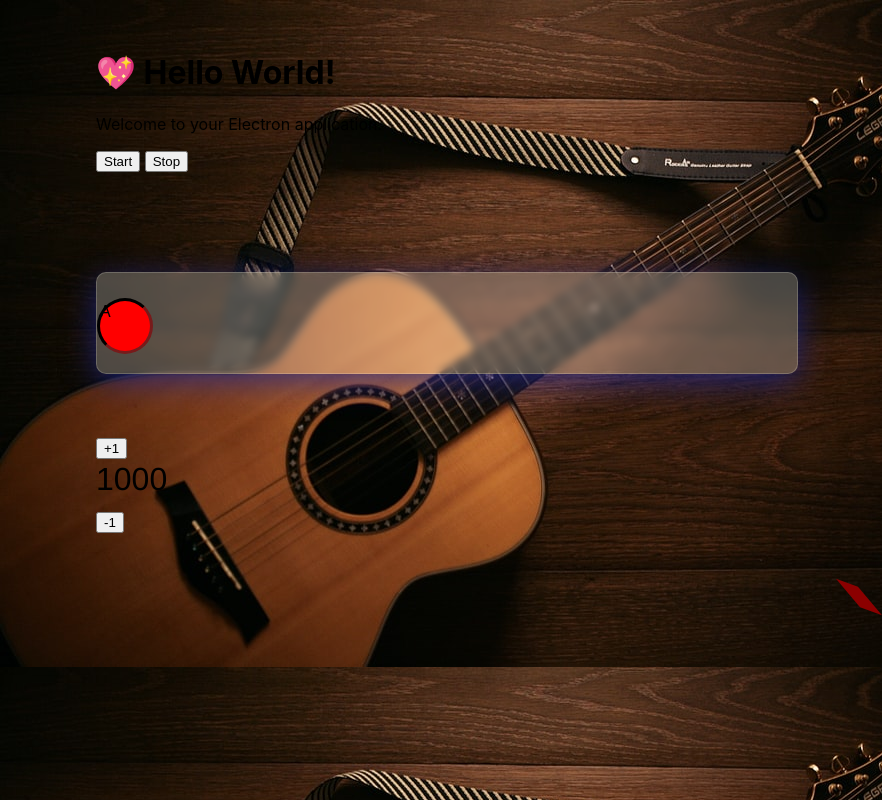
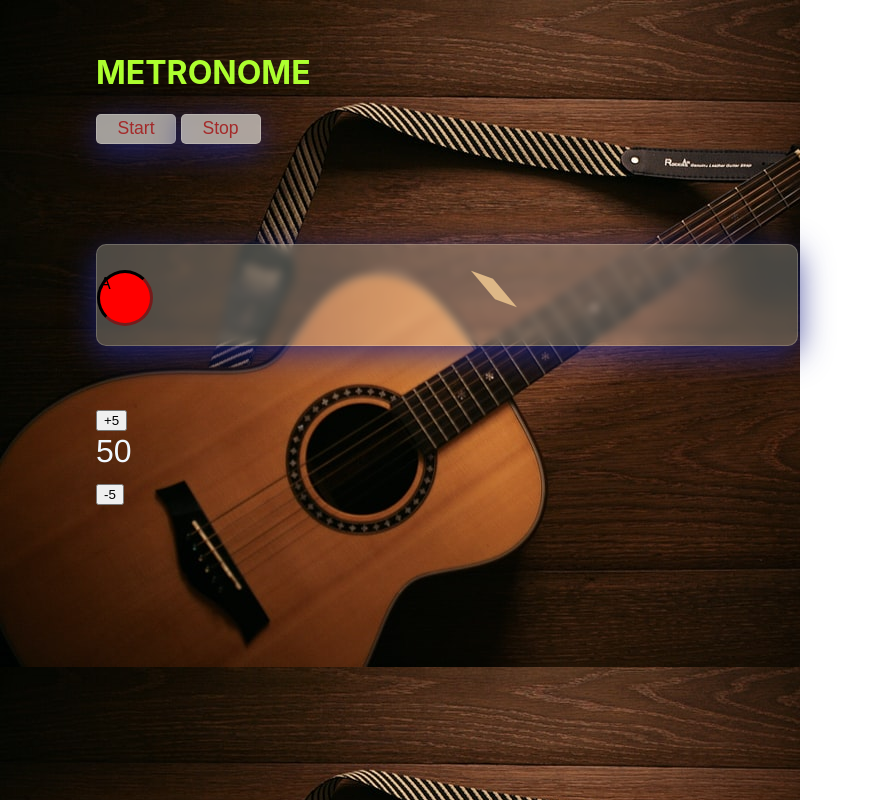
Before and after one commit to Ironteen23/metronome, an Electron app: page src/index.html in a window 800 px wide. Shown: the whole page, 882 px wide, since content can reach past the window. Drawn offline with Linux system fonts and the light colour scheme.

Commit message:
ui updated

```diff
--- a/src/index.css
+++ b/src/index.css
@@ -11,6 +11,64 @@ body{
   background-image: url('guitar.jpg');
   /* background-repeat: no-repeat; */
 }
+
+
+h1{
+
+  color:greenyellow
+
+}
+
+.btnstart
+{
+  width:80px;
+  height:30px;
+  /* background-color: burlywood;
+  border-radius: 10px; */
+
+  background: rgba(255, 255, 255, 0.6);
+    box-shadow: 0 8px 32px 0 rgba(31, 38, 135, 0.8);
+    backdrop-filter: blur(4px);
+    -webkit-backdrop-filter: blur(4px);
+    border-radius: 5px;
+    border: 1px solid rgba(255, 255, 255, 0.18);
+
+    color:brown;
+    font-size: 1.1rem;
+  /* border:none; */
+  /* box-shadow: 2px 2px white ; */
+}
+
+.btnstart:hover{
+
+  background: #25D066;
+}
+
+.btnstop {
+  width: 80px;
+  height: 30px;
+  /* background-color: burlywood;
+  border-radius: 10px; */
+
+  background: rgba(255, 255, 255, 0.6);
+  box-shadow: 0 8px 32px 0 rgba(31, 38, 135, 0.8);
+  backdrop-filter: blur(4px);
+  -webkit-backdrop-filter: blur(4px);
+  border-radius: 5px;
+  border: 1px solid rgba(255, 255, 255, 0.18);
+
+  color: brown;
+  font-size: 1.1rem;
+  /* border:none; */
+  /* box-shadow: 2px 2px white ; */
+}
+
+.btnstop:hover {
+
+  background: red;
+}
+
+
 
 .round{
   border-radius: 50%;
@@ -28,6 +86,8 @@ body{
   margin-top:50px;
   font-size: 2rem;
   font-family: 'Franklin Gothic Medium', 'Arial Narrow', Arial, sans-serif;
+  /* background-color: aqua; */
+  color:aliceblue;
 
 }
 
@@ -50,17 +110,18 @@ body{
 
 .stopper{
 
-  position: absolute;
+  /* position: absolute; */
   /* margin-bottom: 25px;
   margin-left:350px;
   width: 10vw; */
-  left:750px;
-  top:320px;
-  background-color: aliceblue;
+  margin-left:385px;
+  margin-top:40px;
+  /* background-color: aliceblue; */
   transform: skew(70deg,50deg);
   width:3vw;
   height: 8px;
-  background-color: darkred;
+  background-color: burlywood;
+  /* color:white; */
   /* margin-top:75px; */
   /* background-color: white; */
 
--- a/src/index.html
+++ b/src/index.html
@@ -7,12 +7,12 @@
     <script defer src="render.js"></script>
   </head>
   <body>
-    <h1>💖 Hello World!</h1>
-    <p>Welcome to your Electron application.</p>
+    <h1>METRONOME</h1>
+    <!-- <p>TUNE UP N Practice </p> -->
 
-    <button id="startBtn"  onclick="playBeat()">Start</button>
+    <button id="startBtn"  class="btnstart" onclick="playBeat()">Start</button>
 
-    <button id="stopBtn" onclick="stopBeat()">Stop</button>
+    <button id="stopBtn"    class="btnstop" onclick="stopBeat()">Stop</button>
 
     <div class="roundContainer">
     <div class="round" id="beat">A</div>
@@ -22,11 +22,11 @@
 
     <div class="counter">
 
-      <button class="add" onclick="incSpeed()">+1</button>
+      <button class="add" onclick="incSpeed()">+5</button>
 
-      <div id="count" class="count">1000</div>
+      <div id="count" class="count">50</div>
 
-      <button class="subtract" onclick="decSpeed()">-1</button>
+      <button class="subtract" onclick="decSpeed()">-5</button>
 
 
     </div>
--- a/src/render.js
+++ b/src/render.js
@@ -1,4 +1,4 @@
-var sahil = 1000;
+var sahil = 50;
 var my;
 // var a =0;
 // var b;
@@ -8,7 +8,7 @@ var my;
 
 function incSpeed()
 {
-   sahil = sahil +1000;
+   sahil = sahil +5;
 
     document.getElementById("count").innerText = sahil;
 
@@ -21,7 +21,7 @@ function incSpeed()
 
 function decSpeed()
 {
-   sahil = sahil - 1000;
+   sahil = sahil - 5;
 
     document.getElementById("count").innerText = sahil;
 
@@ -38,30 +38,31 @@ function playBeat()
 {
     let id = null;
     const elem = document.getElementById("beat");
-    let pos=350;
+    let pos=0;
 
-    var userspeed = 10000 - sahil;
-    var u = userspeed/1000;
+    // var a = 0.35;
+    //  myt = sahil/60;
+    // var u = a/myt;
 
-    id = setInterval(fspeed,u);
+    id = setInterval(fspeed,2.1);
 
 
 
 function fspeed(){
 
-    if(document.getElementById("stopBtn").innerHTML==1)
+    if(document.getElementById("stopBtn").innerHTML ==1)
     {
         clearInterval(id);
-        pos=350;
+        pos=0;
         document.getElementById("stopBtn").innerHTML='Stop';
     }
 
 
 
-    if(pos==700)
+    if(pos==350)
     {
         mySound.play();
-        pos=350;
+        pos=0;
     }
     else
     {
```
